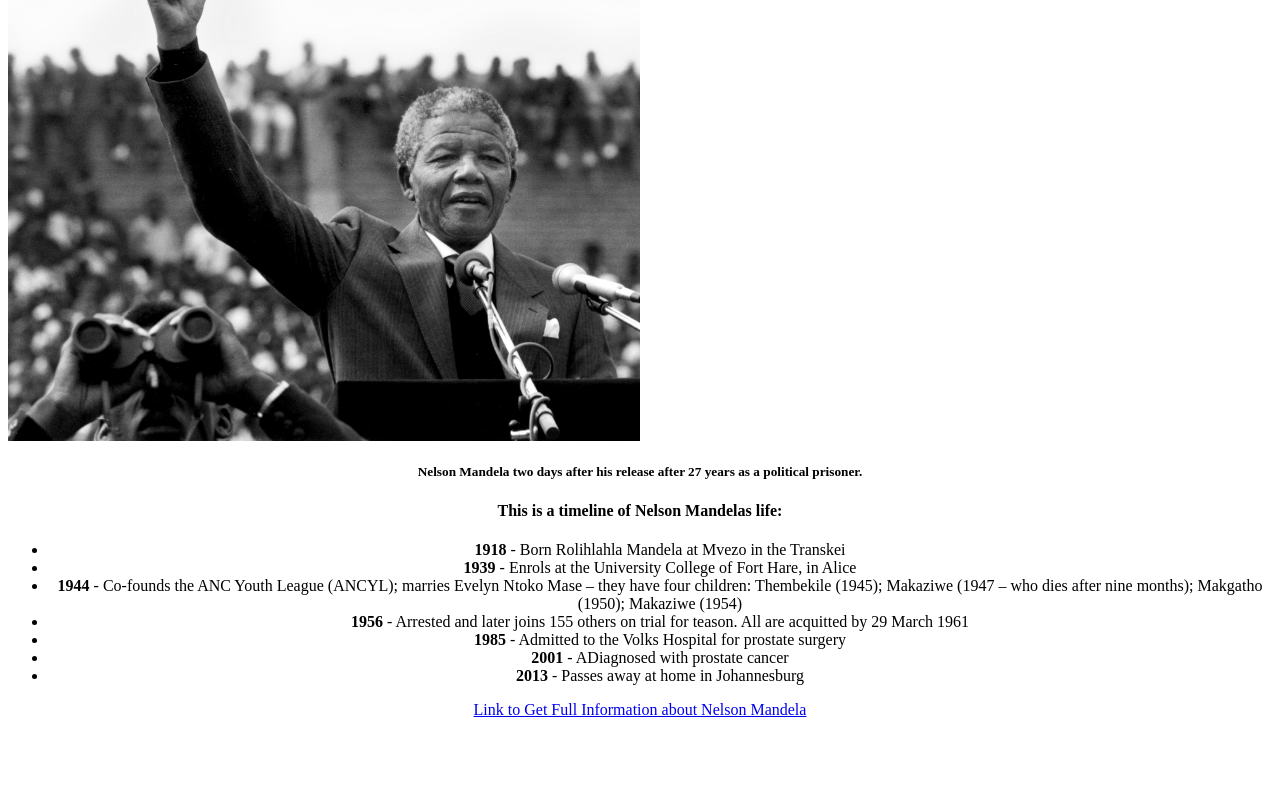
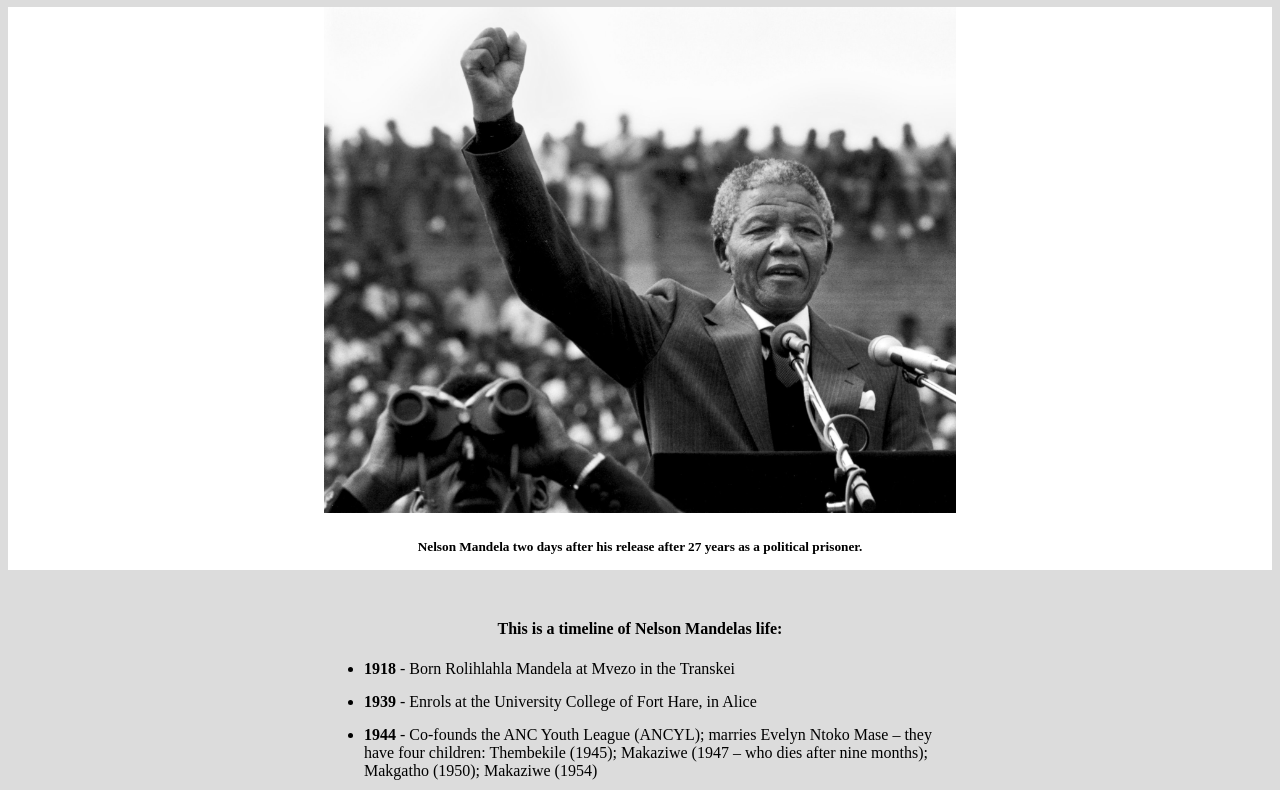
Before and after one commit to DcRonan/HelloWorld, a plain HTML site: page index.html in a window 1280 px wide. Shown: the part 73-863 px from the top of the page. Before the commit the page ends 800 px from the top, so only its background shows below. Drawn offline with Linux system fonts and the light colour scheme.

Commit message:
finished my step and edit on css

```diff
--- a/index.html
+++ b/index.html
@@ -9,7 +9,7 @@
 <body>
 
     <main id="main">
-        <title id="title">Nelson Mandela</title>
+        <h1 id="title">Nelson Mandela</h1>
         <div id="img-div">
             <img src="image.jpg" alt="nelson-mandela" id="image">
             <h5 id="image-caption">Nelson Mandela two days after his release after 27 years as a political prisoner.</h5>
--- a/style.css
+++ b/style.css
@@ -1,10 +1,28 @@
+* {
+  text-align: center;
+  background-color: gainsboro;
+}
+
+#img-div {
+  background-color: white;
+}
+
+#image-caption {
+  background-color: white;
+  padding-bottom: 15px;
+}
+
 #image{
-  max-width: 50%;
-  display: block
+  width: 50%;
+  height: 50%;
+}
 
+#tribute-info {
+  width: 50%;
+  margin: 50px auto 50px auto;
+}
 
+li {
+  margin: 15px auto 15px auto;
+  text-align: start;
 }
-#main{
-  text-align: center;
-
-}
```
